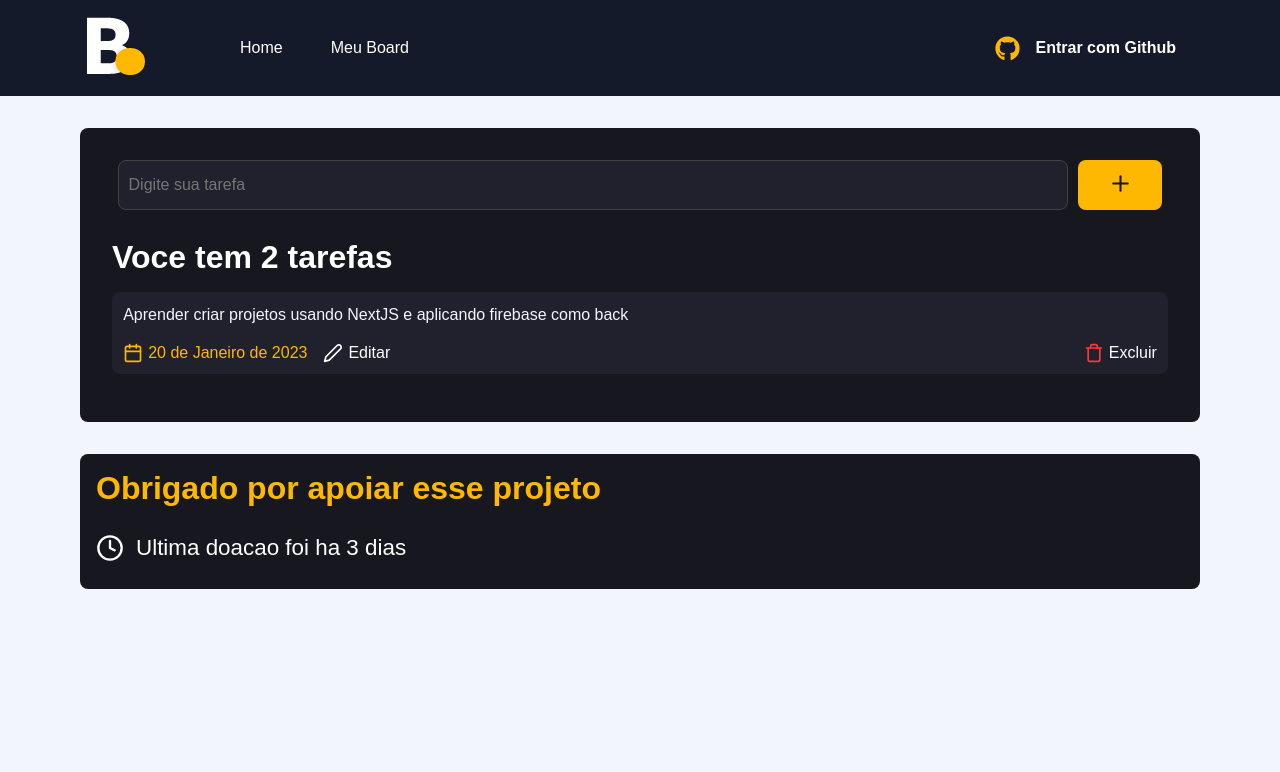
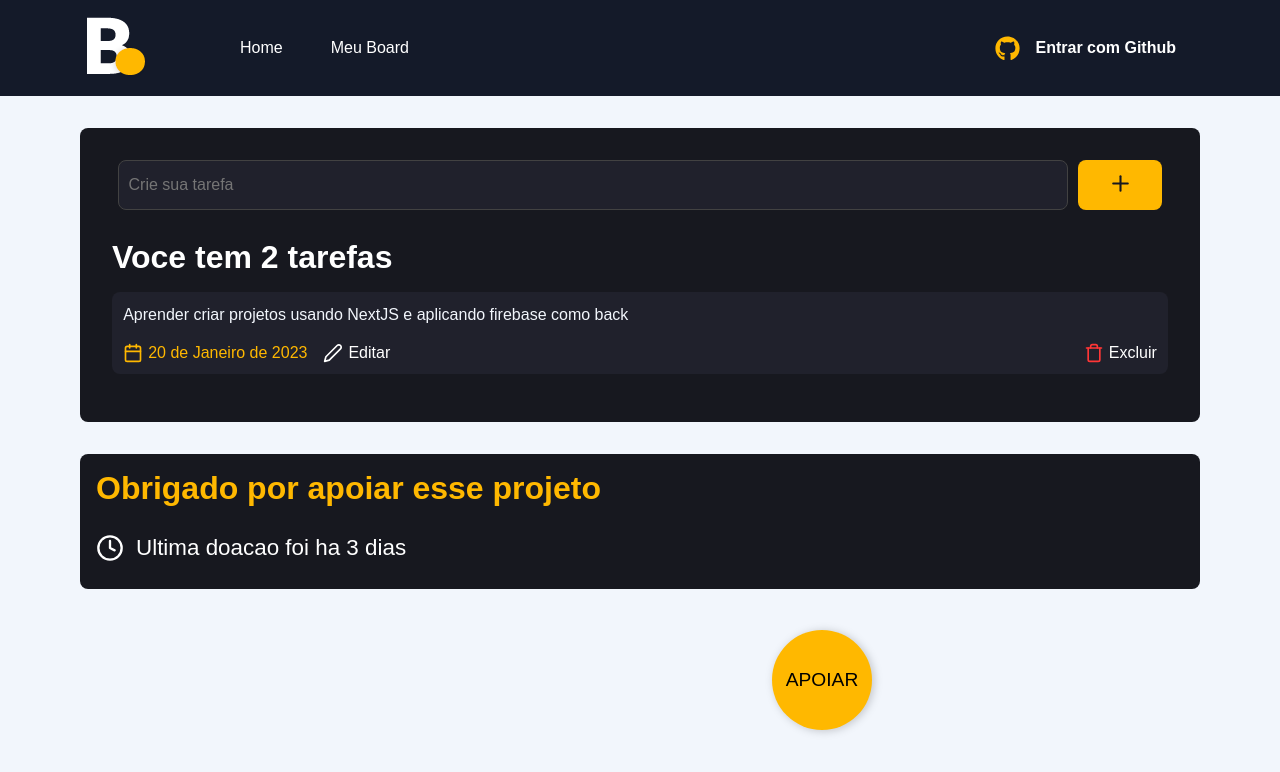
Before and after one commit to JoaoPaulo-creator/curso-nextjs, a Next.js app: page /board in a window 1280 px wide. Shown: the top 772 px of the page. Built offline with nearby package versions, Linux system fonts and the light colour scheme.

Commit message:
Criado botao Apoiar

```diff
--- /dev/null
+++ b/src/components/SupportButton/index.tsx
@@ -0,0 +1,12 @@
+import styles from './styles.module.scss'
+import Link from 'next/link'
+
+export function SupportButton(){
+  return (
+    <div className={styles.donateContainer}>
+      <Link href='/donate'>
+        <button>APOIAR</button>
+      </Link>
+    </div>
+  )
+}
--- /dev/null
+++ b/src/components/SupportButton/styles.module.scss
@@ -0,0 +1,23 @@
+.donateContainer {
+  position: absolute;
+  bottom: 70px;
+  right: 50px;
+  display: flex;
+  margin-right: 358px;
+  z-index: 99;
+
+  button {
+    border: 0;
+    background-color: #ffb800;
+    width: 100px;
+    height: 100px;
+    border-radius: 50%;
+    font-size: 1.2rem;
+    filter: drop-shadow(2px 1px 4px rgba(0, 0, 0, 0.2));
+    transition: all 0.2s;
+  }
+
+  button:hover {
+    transform: scale(1.2);
+  }
+}
--- a/src/pages/board/index.tsx
+++ b/src/pages/board/index.tsx
@@ -2,6 +2,7 @@
 import styles from './styles.module.scss'
 
 import { FiPlus, FiCalendar, FiEdit2, FiTrash, FiClock } from "react-icons/fi"
+import { SupportButton } from "@/components/SupportButton"
 
 export default function Board(){
   return (
@@ -12,7 +13,7 @@
 
       <main className={styles.container}>
         <form>
-          <input type="text" placeholder="Digite sua tarefa" />
+          <input type="text" placeholder="Crie sua tarefa" />
           <button type="submit">
             <FiPlus size={25} color='#17181f'></FiPlus>
           </button>
@@ -62,7 +63,7 @@
         </div>
       </div>
 
-
+    <SupportButton/>
     </>
   )
 }
```
